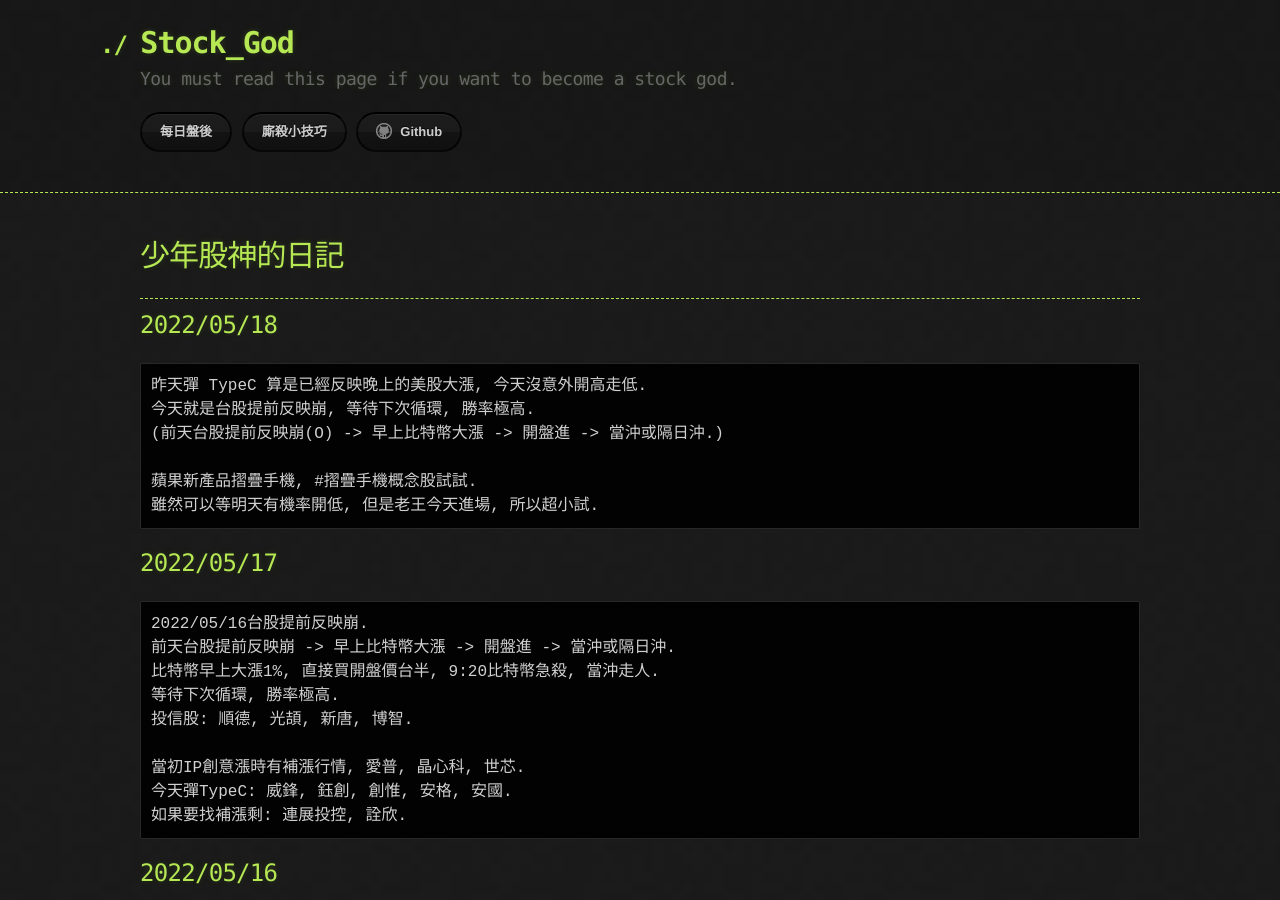
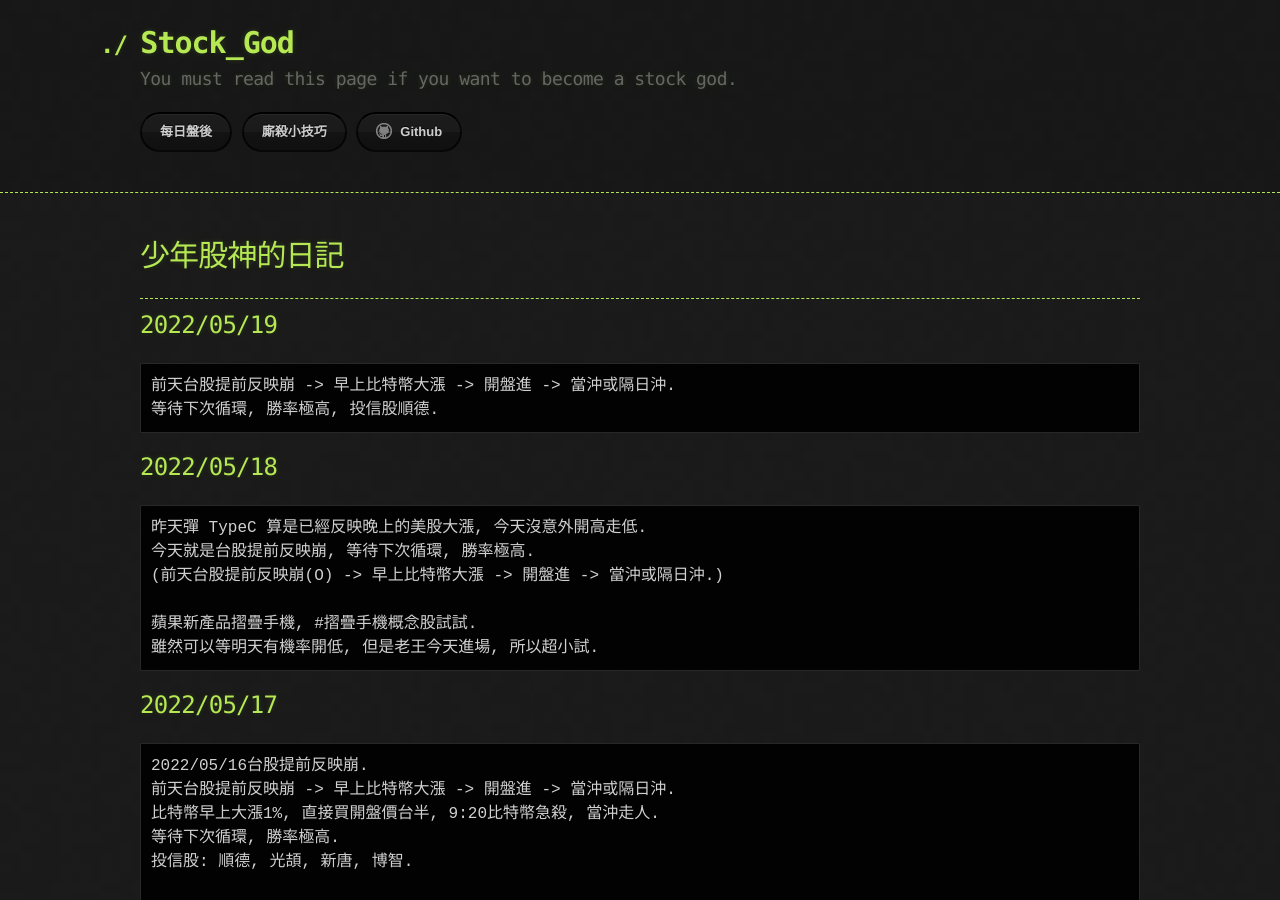
Before and after one commit to lepg5487/Stock_God, a Jekyll site: the page built from index.md, in a window 1280 px wide and 900 px high. Built offline with Jekyll 4.4.1, drawn with Linux system fonts in a browser that asks for light colours; our own code applies the rules of GitHub Pages for plain Markdown files.

Commit message:
Update index.md

````diff
--- a/index.md
+++ b/index.md
@@ -5,6 +5,12 @@ layout: testlayouts
 # 少年股神的日記
 
 ---
+
+## 2022/05/19
+```
+前天台股提前反映崩 -> 早上比特幣大漲 -> 開盤進 -> 當沖或隔日沖.
+等待下次循環, 勝率極高, 投信股順德.
+```
 
 ## 2022/05/18
 ```
````
